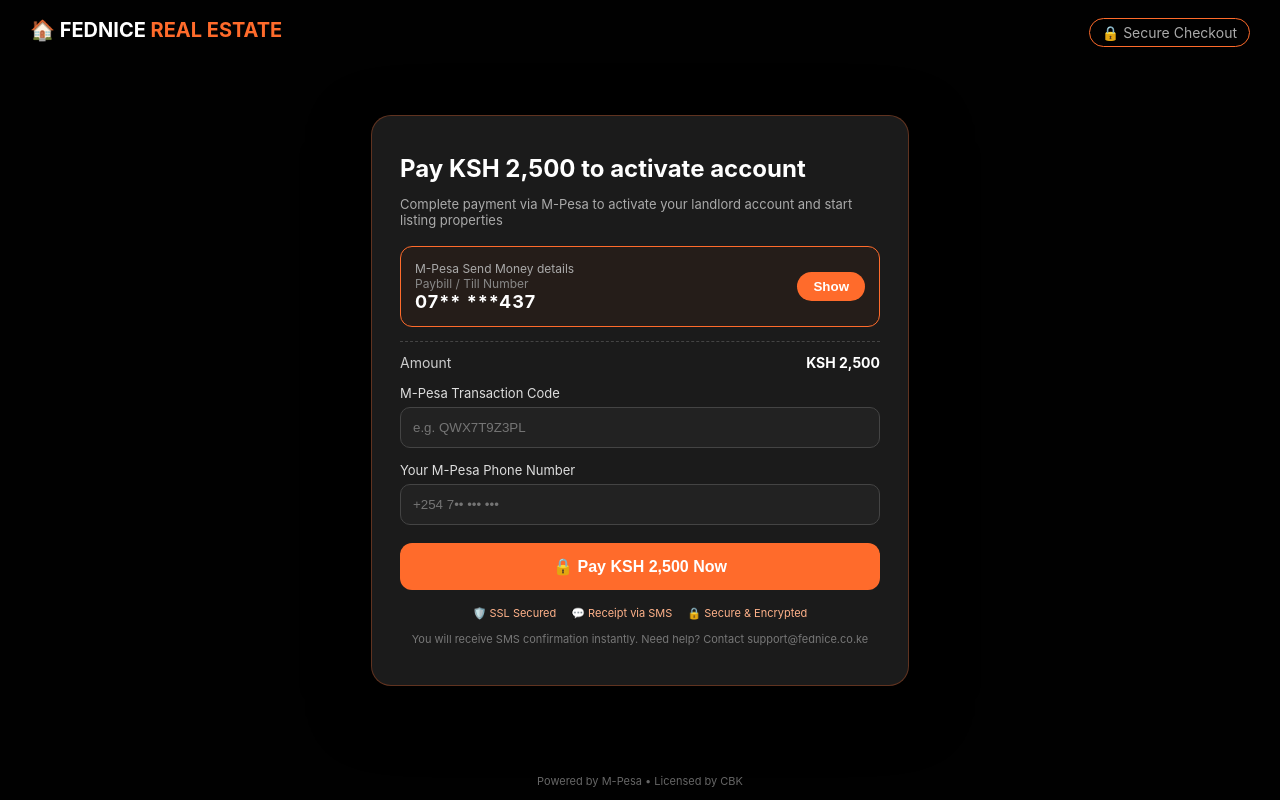
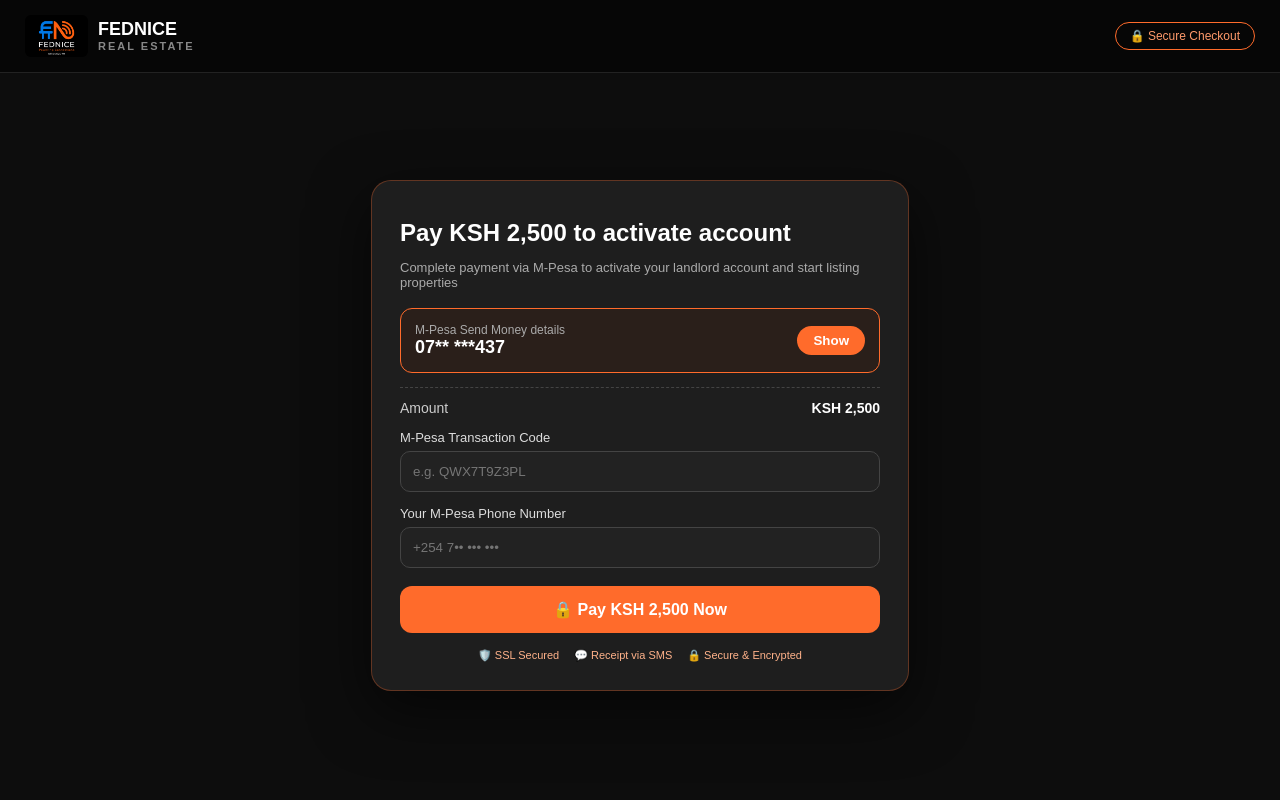
Before and after one commit to fednice/fednice-rental-system, a plain HTML site: page payment.html in a window 1280 px wide. Drawn offline with Linux system fonts and the light colour scheme.

Commit message:
Update payment.html

```diff
--- a/payment.html
+++ b/payment.html
@@ -3,59 +3,49 @@
 <head>
 <title>FEDNICE - Secure Checkout</title>
 <style>
-body{margin:0; min-height:100vh; background:#0d0d0d; /* offline safe - no internet needed */ display:flex; justify-content:center; align-items:center; font-family:Inter, Arial; position:relative;}
-body::before{content:''; position:absolute; inset:0; background:rgba(0,0,0,0.85); backdrop-filter:blur(6px);}
-.nav{position:absolute; top:0; left:0; right:0; padding:18px 30px; display:flex; justify-content:space-between; color:#aaa; z-index:2; font-size:14px;}
-.logo{color:white; font-weight:bold; font-size:20px;} .logo span{color:#ff6b2b;}
-.card{position:relative; z-index:2; width:90%; max-width:480px; background:rgba(30,30,30,0.9); border:1px solid rgba(255,107,43,0.3); border-radius:20px; padding:28px; box-shadow:0 20px 60px rgba(0,0,0,0.6);}
+body{margin:0; min-height:100vh; background:#0d0d0d; display:flex; justify-content:center; align-items:center; font-family:Arial; position:relative;}
+.nav{position:absolute; top:0; left:0; right:0; padding:15px 25px; display:flex; justify-content:space-between; align-items:center; z-index:2; background:rgba(0,0,0,0.5); border-bottom:1px solid #222;}
+.logo-area{display:flex; align-items:center; gap:10px;}
+.logo-area img{height:42px; width:auto; object-fit:contain; border-radius:6px;}
+.logo-text{color:white; font-weight:bold; font-size:18px; line-height:1.1;}
+.logo-text span{color:#888; font-size:11px; display:block; letter-spacing:2px;}
+.card{position:relative; z-index:2; width:90%; max-width:480px; background:#1e1e1e; border:1px solid rgba(255,107,43,0.3); border-radius:20px; padding:28px; box-shadow:0 20px 60px rgba(0,0,0,0.6); margin-top:70px;}
 h2{color:white; margin:10px 0 5px; font-size:24px;} p.sub{color:#aaa; font-size:13px; margin-bottom:18px;}
-.box{background:rgba(40,30,25,0.8); border:1px solid #ff6b2b; border-radius:12px; padding:14px; display:flex; justify-content:space-between; align-items:center;}
-.masked{color:white; font-weight:bold; font-size:18px; letter-spacing:1px;}
+.box{background:#2a1f1a; border:1px solid #ff6b2b; border-radius:12px; padding:14px; display:flex; justify-content:space-between; align-items:center;}
+.masked{color:white; font-weight:bold; font-size:18px;}
 .btn-show{background:#ff6b2b; border:none; color:white; padding:7px 16px; border-radius:20px; cursor:pointer; font-weight:bold;}
 label{color:#ddd; font-size:13px; margin-top:14px; display:block;}
 input{width:100%; padding:12px; margin-top:6px; background:#222; border:1px solid #444; border-radius:10px; color:white; box-sizing:border-box;}
 .btn-pay{width:100%; margin-top:18px; background:#ff6b2b; color:white; border:none; padding:14px; border-radius:12px; font-size:16px; font-weight:bold; cursor:pointer;}
 .trust{display:flex; gap:15px; justify-content:center; margin-top:16px; font-size:11px; color:#ffb28a;}
-.footer{position:absolute; bottom:12px; width:100%; text-align:center; color:#666; font-size:11px; z-index:2;}
 </style>
 </head>
 <body>
-<div class="nav"><div class="logo">🏠 FEDNICE <span>REAL ESTATE</span></div><div style="border:1px solid #ff6b2b; padding:5px 12px; border-radius:20px;">🔒 Secure Checkout</div></div>
+<div class="nav">
+<div class="logo-area">
+<img src="logo.png" alt="FEDNICE Logo" onerror="this.style.display='none'">
+<div class="logo-text">FEDNICE<span>REAL ESTATE</span></div>
+</div>
+<div style="border:1px solid #ff6b2b; padding:6px 14px; border-radius:20px; color:#ff9a6b; font-size:12px;">🔒 Secure Checkout</div>
+</div>
 
 <div class="card">
 <h2>Pay KSH 2,500 to activate account</h2>
 <p class="sub">Complete payment via M-Pesa to activate your landlord account and start listing properties</p>
-
 <div class="box">
-<div><div style="font-size:12px; color:#aaa;">M-Pesa Send Money details</div><div style="font-size:12px; color:#888;">Paybill / Till Number</div><div id="masked" class="masked">07** ***437</div><div id="full" class="masked" style="display:none; color:#4ade80;">0797477437</div></div>
+<div><div style="font-size:12px; color:#aaa;">M-Pesa Send Money details</div><div id="masked" class="masked">07** ***437</div><div id="full" class="masked" style="display:none; color:#4ade80;">0797477437</div></div>
 <button class="btn-show" onclick="showNum()">Show</button>
 </div>
-
 <div style="display:flex; justify-content:space-between; color:#ccc; font-size:14px; margin-top:14px; border-top:1px dashed #444; padding-top:12px;"><span>Amount</span><span style="color:white; font-weight:bold;">KSH 2,500</span></div>
-
-<label>M-Pesa Transaction Code</label>
-<input id="code" placeholder="e.g. QWX7T9Z3PL">
-<label>Your M-Pesa Phone Number</label>
-<input id="phone" placeholder="+254 7•• ••• •••">
-
+<label>M-Pesa Transaction Code</label><input id="code" placeholder="e.g. QWX7T9Z3PL">
+<label>Your M-Pesa Phone Number</label><input id="phone" placeholder="+254 7•• ••• •••">
 <button class="btn-pay" onclick="pay()">🔒 Pay KSH 2,500 Now</button>
 <div class="trust"><span>🛡️ SSL Secured</span><span>💬 Receipt via SMS</span><span>🔒 Secure & Encrypted</span></div>
-<p style="color:#777; font-size:11px; text-align:center; margin-top:12px;">You will receive SMS confirmation instantly. Need help? Contact support@fednice.co.ke</p>
 </div>
-
-<div class="footer">Powered by M-Pesa • Licensed by CBK</div>
 
 <script>
 function showNum(){document.getElementById('masked').style.display='none'; document.getElementById('full').style.display='block';}
-function pay(){
- const c=document.getElementById('code').value.trim();
- if(c.length<6){alert('Enter M-Pesa code'); return;}
- let u=JSON.parse(localStorage.getItem('fednice_user'))||{};
- u.paymentCode=c; u.paymentStatus='pending'; u.paidAt=new Date().toISOString();
- localStorage.setItem('fednice_user', JSON.stringify(u));
- alert('✅ Payment recorded! Welcome to FEDNICE');
- window.location.href='dashboard.html';
-}
+function pay(){ const c=document.getElementById('code').value.trim(); if(c.length<6){alert('Enter M-Pesa code'); return;} let u=JSON.parse(localStorage.getItem('fednice_user'))||{}; u.paymentCode=c; u.paymentStatus='pending'; localStorage.setItem('fednice_user', JSON.stringify(u)); window.location.href='dashboard.html';}
 </script>
 </body>
 </html>
```
